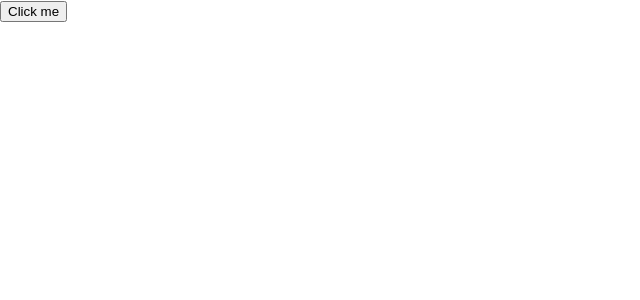
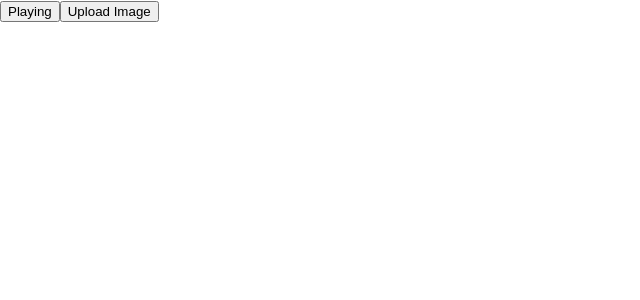
Before and after one commit to AhmedAliEngg/SimpleEventHandler-ReactJs, a React (Create React App) app: page / in a window 1280 px wide. Shown: the top 300 px of the page, without its empty margins (0-640 px from the left). Built offline with nearby package versions, Linux system fonts and the light colour scheme.

Commit message:
reading-props-event-handler

```diff
--- a/src/App.js
+++ b/src/App.js
@@ -1,14 +1,24 @@
 
 import './App.css';
-import handler from './Button/Button';
+// import handler from './Button/Button';
+import AlertButton from './ReadingProps/ReadingProps';
 function App() {
   return (
-    <button onClick={handler}>
-      Click me
-    </button>
+    // <button onClick={handler}>
+    //   Click me
+    // </button>
     // <button onClick={() => {
     //   alert('You clicked me!');
     // }}></button>
+    <div>
+      <AlertButton message="Playing!">
+        Playing
+      </AlertButton>
+      <AlertButton message="Uploading!">
+        Upload Image
+      </AlertButton>
+    </div>
+
   );
 }
 
--- a/src/Button/Button.js
+++ b/src/Button/Button.js
@@ -1,5 +1,5 @@
-import React from "react";
-const handler = ()=>{
-    alert("You Click me")
-}
-export default handler;
+// import React from "react";
+// const handler = ()=>{
+//     alert("You Click me")
+// }
+// export default handler;
--- /dev/null
+++ b/src/ReadingProps/ReadingProps.js
@@ -0,0 +1,10 @@
+import React from "react";
+//Arrow function with passing two props message and children
+const AlertButton = ({ message, children })=>{
+    return(
+        <button onClick={() => alert(message)}>
+        {children}
+      </button>
+    )
+}
+export default AlertButton;
```
